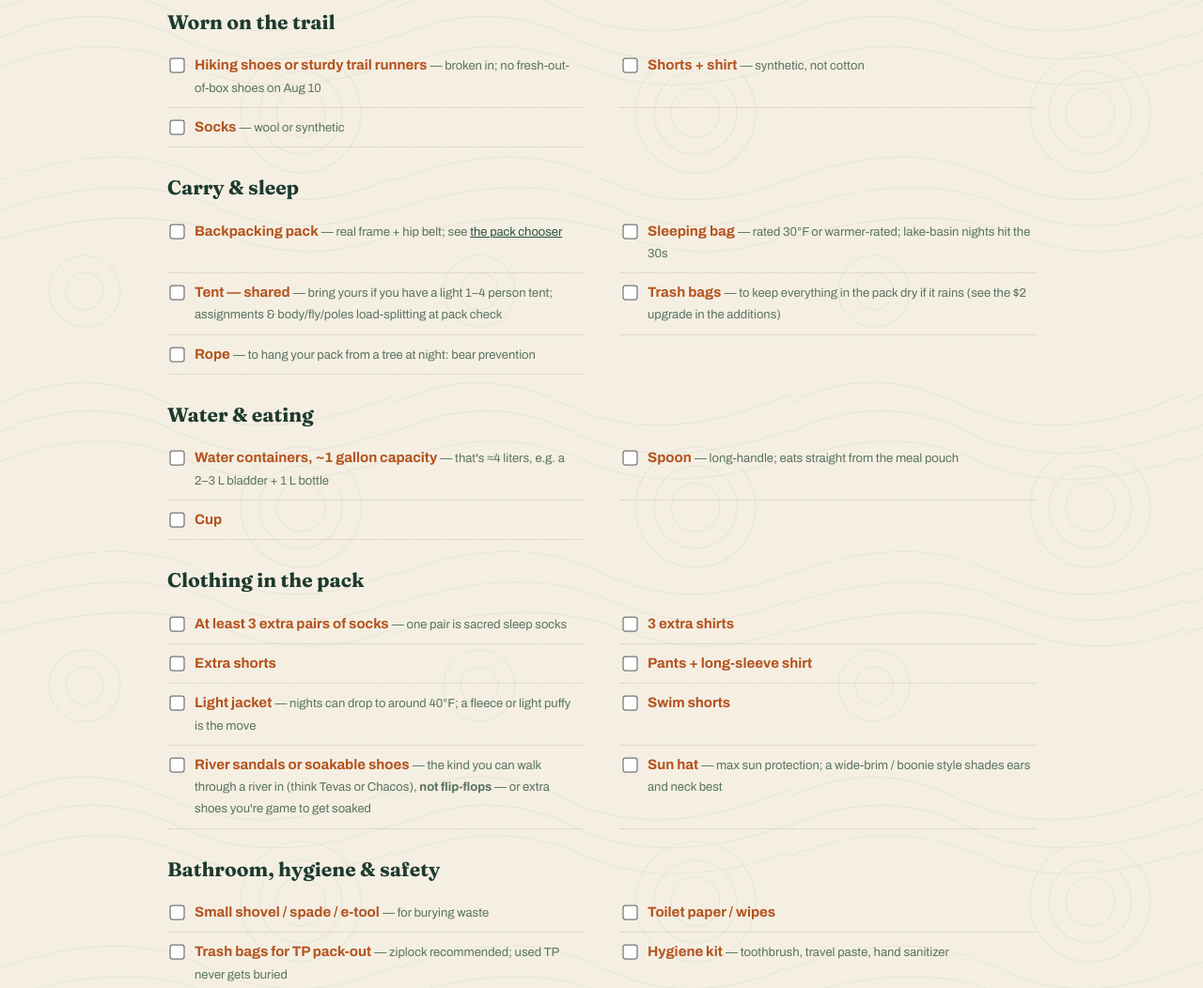
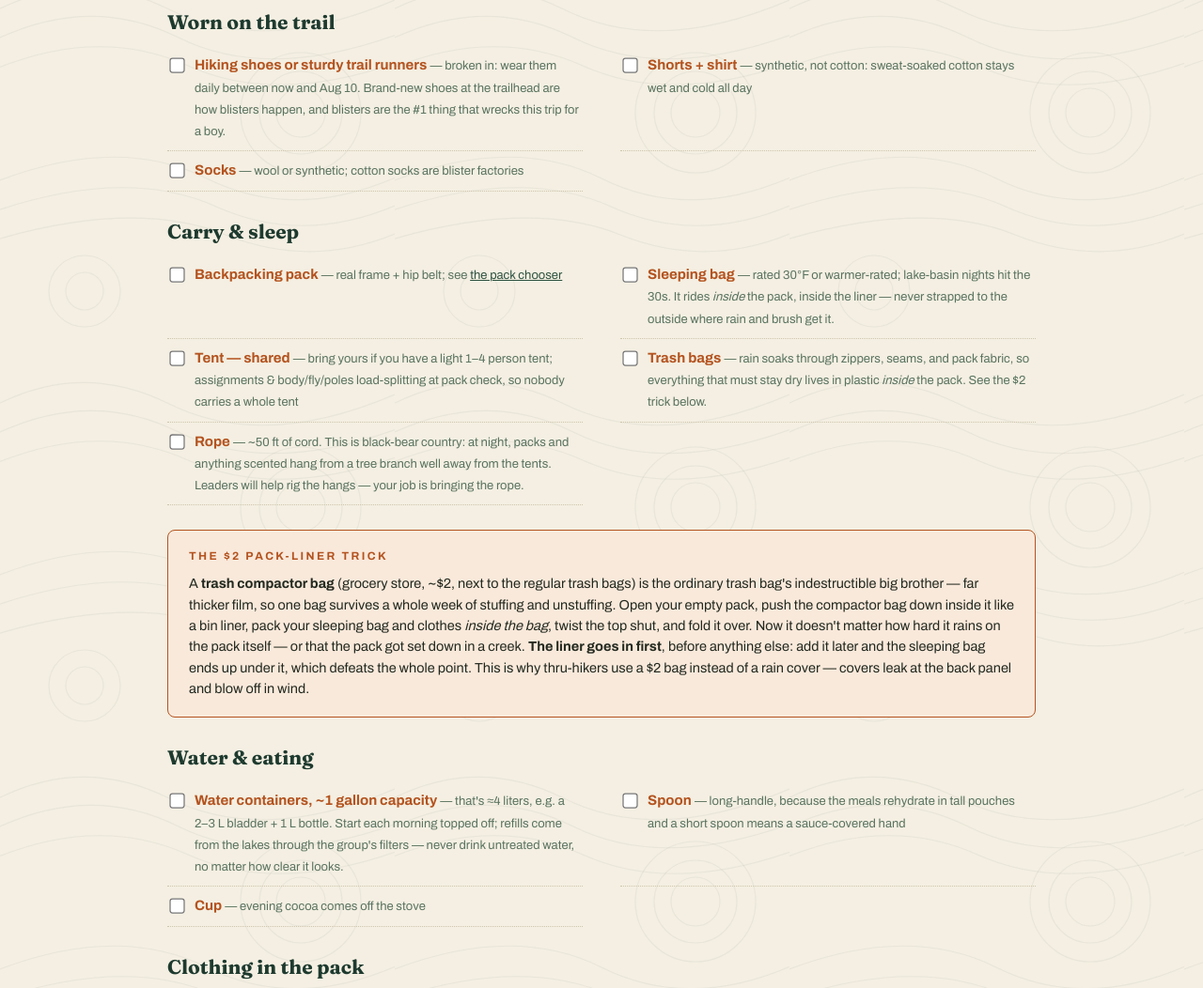
Before and after one commit to jedashford/high-adventure-2026, a plain HTML site: page packcheck.html in a window 1280 px wide. Shown: the part 1320-2372 px from the top of the page at 94% size. Drawn offline with Linux system fonts and the light colour scheme.

Commit message:
Add plain-English why/how explainers across the official pack list
Every sparse item gets a why-note (shoes break-in, sock rotation, bear
hang, cathole rules, water discipline, evening layers), plus two
technique callouts: the $2 pack-liner trick and how to load a pack in
the right order. Reuses only facts already published on the site — no
new prices or specs invented.

Co-Authored-By: Claude Fable 5 <noreply@anthropic.com>

```diff
--- a/packcheck.html
+++ b/packcheck.html
@@ -115,33 +115,45 @@
 
     <h3 class="sub">Worn on the trail</h3>
     <div class="gear-grid">
-      <label><input type="checkbox"><span><span class="gear-must">Hiking shoes or sturdy trail runners</span> <span class="why">— broken in; no fresh-out-of-box shoes on Aug 10</span></span></label>
-      <label><input type="checkbox"><span><span class="gear-must">Shorts + shirt</span> <span class="why">— synthetic, not cotton</span></span></label>
-      <label><input type="checkbox"><span><span class="gear-must">Socks</span> <span class="why">— wool or synthetic</span></span></label>
+      <label><input type="checkbox"><span><span class="gear-must">Hiking shoes or sturdy trail runners</span> <span class="why">— broken in: wear them daily between now and Aug 10. Brand-new shoes at the trailhead are how blisters happen, and blisters are the #1 thing that wrecks this trip for a boy.</span></span></label>
+      <label><input type="checkbox"><span><span class="gear-must">Shorts + shirt</span> <span class="why">— synthetic, not cotton: sweat-soaked cotton stays wet and cold all day</span></span></label>
+      <label><input type="checkbox"><span><span class="gear-must">Socks</span> <span class="why">— wool or synthetic; cotton socks are blister factories</span></span></label>
     </div>
 
     <h3 class="sub">Carry &amp; sleep</h3>
     <div class="gear-grid">
       <label><input type="checkbox"><span><span class="gear-must">Backpacking pack</span> <span class="why">— real frame + hip belt; see <a href="#torso">the pack chooser</a></span></span></label>
-      <label><input type="checkbox"><span><span class="gear-must">Sleeping bag</span> <span class="why">— rated 30°F or warmer-rated; lake-basin nights hit the 30s</span></span></label>
-      <label><input type="checkbox"><span><span class="gear-must">Tent — shared</span> <span class="why">— bring yours if you have a light 1–4 person tent; assignments &amp; body/fly/poles load-splitting at pack check</span></span></label>
-      <label><input type="checkbox"><span><span class="gear-must">Trash bags</span> <span class="why">— to keep everything in the pack dry if it rains (see the $2 upgrade in the additions)</span></span></label>
-      <label><input type="checkbox"><span><span class="gear-must">Rope</span> <span class="why">— to hang your pack from a tree at night: bear prevention</span></span></label>
+      <label><input type="checkbox"><span><span class="gear-must">Sleeping bag</span> <span class="why">— rated 30°F or warmer-rated; lake-basin nights hit the 30s. It rides <em>inside</em> the pack, inside the liner — never strapped to the outside where rain and brush get it.</span></span></label>
+      <label><input type="checkbox"><span><span class="gear-must">Tent — shared</span> <span class="why">— bring yours if you have a light 1–4 person tent; assignments &amp; body/fly/poles load-splitting at pack check, so nobody carries a whole tent</span></span></label>
+      <label><input type="checkbox"><span><span class="gear-must">Trash bags</span> <span class="why">— rain soaks through zippers, seams, and pack fabric, so everything that must stay dry lives in plastic <em>inside</em> the pack. See the $2 trick below.</span></span></label>
+      <label><input type="checkbox"><span><span class="gear-must">Rope</span> <span class="why">— ~50 ft of cord. This is black-bear country: at night, packs and anything scented hang from a tree branch well away from the tents. Leaders will help rig the hangs — your job is bringing the rope.</span></span></label>
+    </div>
+
+    <div class="callout">
+      <h4>The $2 pack-liner trick</h4>
+      <p style="font-size:14.5px">A <strong>trash compactor bag</strong> (grocery store, ~$2, next to the
+      regular trash bags) is the ordinary trash bag's indestructible big brother — far thicker film, so one
+      bag survives a whole week of stuffing and unstuffing. Open your empty pack, push the compactor bag
+      down inside it like a bin liner, pack your sleeping bag and clothes <em>inside the bag</em>, twist the
+      top shut, and fold it over. Now it doesn't matter how hard it rains on the pack itself — or that the
+      pack got set down in a creek. <strong>The liner goes in first</strong>, before anything else: add it
+      later and the sleeping bag ends up under it, which defeats the whole point. This is why thru-hikers
+      use a $2 bag instead of a rain cover — covers leak at the back panel and blow off in wind.</p>
     </div>
 
     <h3 class="sub">Water &amp; eating</h3>
     <div class="gear-grid">
-      <label><input type="checkbox"><span><span class="gear-must">Water containers, ~1 gallon capacity</span> <span class="why">— that's ≈4 liters, e.g. a 2–3 L bladder + 1 L bottle</span></span></label>
-      <label><input type="checkbox"><span><span class="gear-must">Spoon</span> <span class="why">— long-handle; eats straight from the meal pouch</span></span></label>
-      <label><input type="checkbox"><span><span class="gear-must">Cup</span></span></label>
+      <label><input type="checkbox"><span><span class="gear-must">Water containers, ~1 gallon capacity</span> <span class="why">— that's ≈4 liters, e.g. a 2–3 L bladder + 1 L bottle. Start each morning topped off; refills come from the lakes through the group's filters — never drink untreated water, no matter how clear it looks.</span></span></label>
+      <label><input type="checkbox"><span><span class="gear-must">Spoon</span> <span class="why">— long-handle, because the meals rehydrate in tall pouches and a short spoon means a sauce-covered hand</span></span></label>
+      <label><input type="checkbox"><span><span class="gear-must">Cup</span> <span class="why">— evening cocoa comes off the stove</span></span></label>
     </div>
 
     <h3 class="sub">Clothing in the pack</h3>
     <div class="gear-grid">
-      <label><input type="checkbox"><span><span class="gear-must">At least 3 extra pairs of socks</span> <span class="why">— one pair is sacred sleep socks</span></span></label>
-      <label><input type="checkbox"><span><span class="gear-must">3 extra shirts</span></span></label>
+      <label><input type="checkbox"><span><span class="gear-must">At least 3 extra pairs of socks</span> <span class="why">— one pair is sacred sleep socks that never touch a boot. Rotate the rest: wear one, clip yesterday's damp pair to the pack to dry as you hike.</span></span></label>
+      <label><input type="checkbox"><span><span class="gear-must">3 extra shirts</span> <span class="why">— synthetic; a dry shirt at camp after a sweaty climb is a morale reset</span></span></label>
       <label><input type="checkbox"><span><span class="gear-must">Extra shorts</span></span></label>
-      <label><input type="checkbox"><span><span class="gear-must">Pants + long-sleeve shirt</span></span></label>
+      <label><input type="checkbox"><span><span class="gear-must">Pants + long-sleeve shirt</span> <span class="why">— the evening uniform: sun's down, mosquitoes are up, temperature is dropping — cover the skin</span></span></label>
       <label><input type="checkbox"><span><span class="gear-must">Light jacket</span> <span class="why">— nights can drop to around 40°F; a fleece or light puffy is the move</span></span></label>
       <label><input type="checkbox"><span><span class="gear-must">Swim shorts</span></span></label>
       <label><input type="checkbox"><span><span class="gear-must">River sandals or soakable shoes</span> <span class="why">— the kind you can walk through a river in (think Tevas or Chacos), <strong>not flip-flops</strong> — or extra shoes you're game to get soaked</span></span></label>
@@ -150,9 +162,9 @@
 
     <h3 class="sub">Bathroom, hygiene &amp; safety</h3>
     <div class="gear-grid">
-      <label><input type="checkbox"><span><span class="gear-must">Small shovel / spade / e-tool</span> <span class="why">— for burying waste</span></span></label>
-      <label><input type="checkbox"><span><span class="gear-must">Toilet paper / wipes</span></span></label>
-      <label><input type="checkbox"><span><span class="gear-must">Trash bags for TP pack-out</span> <span class="why">— ziplock recommended; used TP never gets buried</span></span></label>
+      <label><input type="checkbox"><span><span class="gear-must">Small shovel / spade / e-tool</span> <span class="why">— dig a cathole 6–8" deep and 200 ft from water, trail, and camp; fill it back in after. TP never goes in the hole.</span></span></label>
+      <label><input type="checkbox"><span><span class="gear-must">Toilet paper / wipes</span> <span class="why">— in its own ziplock; wet toilet paper helps nobody</span></span></label>
+      <label><input type="checkbox"><span><span class="gear-must">Trash bags for TP pack-out</span> <span class="why">— ziplock recommended; used TP packs out with you, always — it does not get buried</span></span></label>
       <label><input type="checkbox"><span><span class="gear-must">Hygiene kit</span> <span class="why">— toothbrush, travel paste, hand sanitizer</span></span></label>
       <label><input type="checkbox"><span><span class="gear-must">Sunscreen + bug spray</span> <span class="why">— August mosquitoes at the lakes are real</span></span></label>
       <label><input type="checkbox"><span><span class="gear-must">$50 cash</span> <span class="why">— covers Monday lunch before the trailhead, Thursday's meal on the drive home, and any gas-station snacks on the way up. Questions about the cash → text Alex directly.</span></span></label>
@@ -174,10 +186,24 @@
       <label><input type="checkbox"><span><span class="gear-must">Air mattress / sleeping pad</span> <span class="why">— officially optional, but we'd call it a must; see the additions</span></span></label>
       <label><input type="checkbox"><span><span class="gear-must">Fishing gear</span> <span class="why">— Idaho license required at 14 and up; under 14 fishes free with a licensed adult</span></span></label>
       <label><input type="checkbox"><span><span class="gear-must">Flashlight</span> <span class="why">— a headlamp is even better; see the additions</span></span></label>
-      <label><input type="checkbox"><span><span class="gear-must">Hammock</span></span></label>
-      <label><input type="checkbox"><span><span class="gear-must">Camp chair</span></span></label>
+      <label><input type="checkbox"><span><span class="gear-must">Hammock</span> <span class="why">— bring wide tree straps for it, not bare rope, so the bark survives you</span></span></label>
+      <label><input type="checkbox"><span><span class="gear-must">Camp chair</span> <span class="why">— the tiny backpacking kind; sitting on your foam sleeping pad is the free version</span></span></label>
       <label><input type="checkbox"><span><span class="gear-must">Camera</span> <span class="why">— phones work; zero cell service, airplane mode = 4 days of battery</span></span></label>
       <label><input type="checkbox"><span><span class="gear-must">Sports equipment / games</span> <span class="why">— a deck of cards or a journal + pencil count</span></span></label>
+    </div>
+
+    <div class="callout">
+      <h4>How to load the pack — in this order</h4>
+      <ul>
+        <li><strong>Liner first.</strong> Compactor bag in before anything else.</li>
+        <li><strong>Sleeping bag at the very bottom</strong>, inside the liner — you don't need it until camp.</li>
+        <li><strong>Heavy stuff mid-pack, tight against your spine</strong> — food bag, tent share. Weight close to the back rides on the hips; weight far from the back pulls you over backward.</li>
+        <li><strong>Clothes fill the gaps</strong> around the heavy core so nothing shifts as you walk.</li>
+        <li><strong>Reachable without unpacking:</strong> rain layer, snacks, sunscreen, water — lid and side pockets.</li>
+        <li><strong>Nothing dangling.</strong> Gear swinging off the outside rubs, rattles, and snags brush — sandals clipped tight are the one exception.</li>
+      </ul>
+      <p style="margin-top:8px; font-size:14.5px">Pack it this way for the walk test at pack check — the
+      same load, balanced right, feels dramatically lighter than one packed wrong.</p>
     </div>
 
     <h3 class="sub" id="additions">Not on the official list — bring these anyway</h3>
```
Also changed, not shown: 1 other file.
